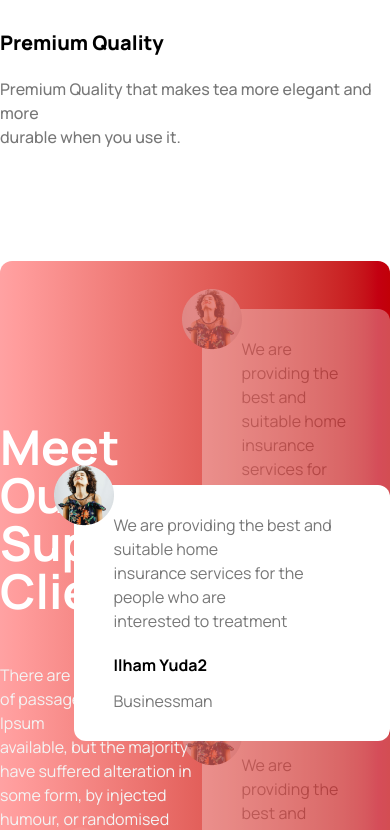
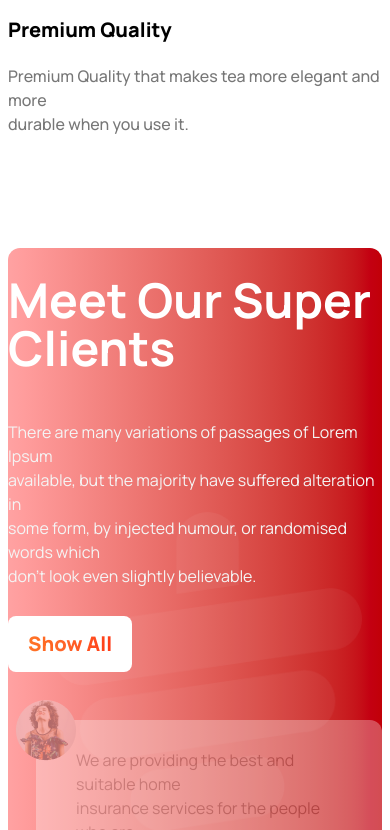
Before and after one commit to nafiz512/Tea-House-Design, a plain HTML site: page index.html in a window 390 px wide. Shown: the part 3808-4638 px from the top of the page. Drawn offline with nearby package versions, Linux system fonts and the light colour scheme.

Commit message:
make responsive  meet our client sectin

```diff
--- a/index.html
+++ b/index.html
@@ -26,7 +26,7 @@
             }
         </style>
     </head>
-    <body class="manrope-font">
+    <body class="manrope-font px-2 md:px-0">
         <header
             class="flex flex-col md:flex-row justify-between mx-auto max-w-[1250px]"
         >
@@ -214,9 +214,9 @@
             <!-- Meet Our Super Clients -->
 
             <section
-                class="bg-gradient-to-l from-red-700 to-red-300 mx-auto max-w-[1250px] rounded-xl mt-28 flex justify-around items-center"
+                class="bg-gradient-to-l from-red-700 to-red-300 mx-auto max-w-[1250px] rounded-xl mt-28 flex flex-col md:flex-row justify-around items-center"
             >
-                <div class="max-w-[440px] relative">
+                <div class="max-w-[440px] relative mt-7 md:mt-0">
                     <h3 class="text-5xl font-bold text-white">
                         Meet Our Super <br />
                         Clients
@@ -243,7 +243,7 @@
                         alt=""
                     />
                 </div>
-                <div class="relative py-12">
+                <div class="relative py-12 ml-7 md:ml-0">
                     <div
                         class="bg-white rounded-xl px-10 py-7 max-w-[450px] relative z-10 opacity-30"
                     >
```
